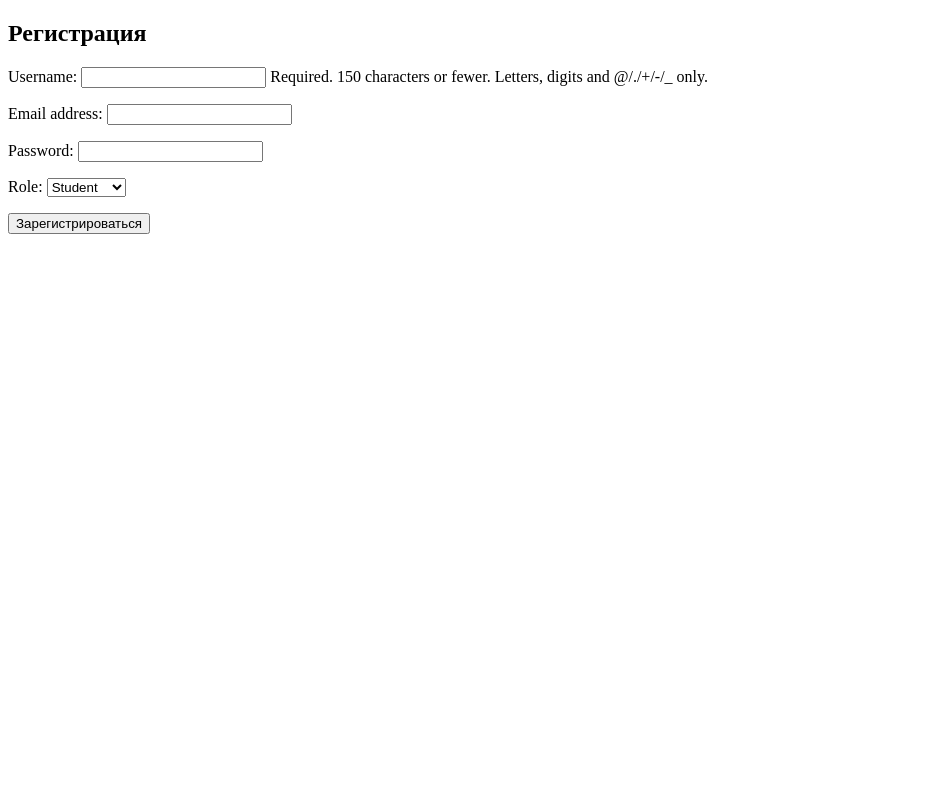
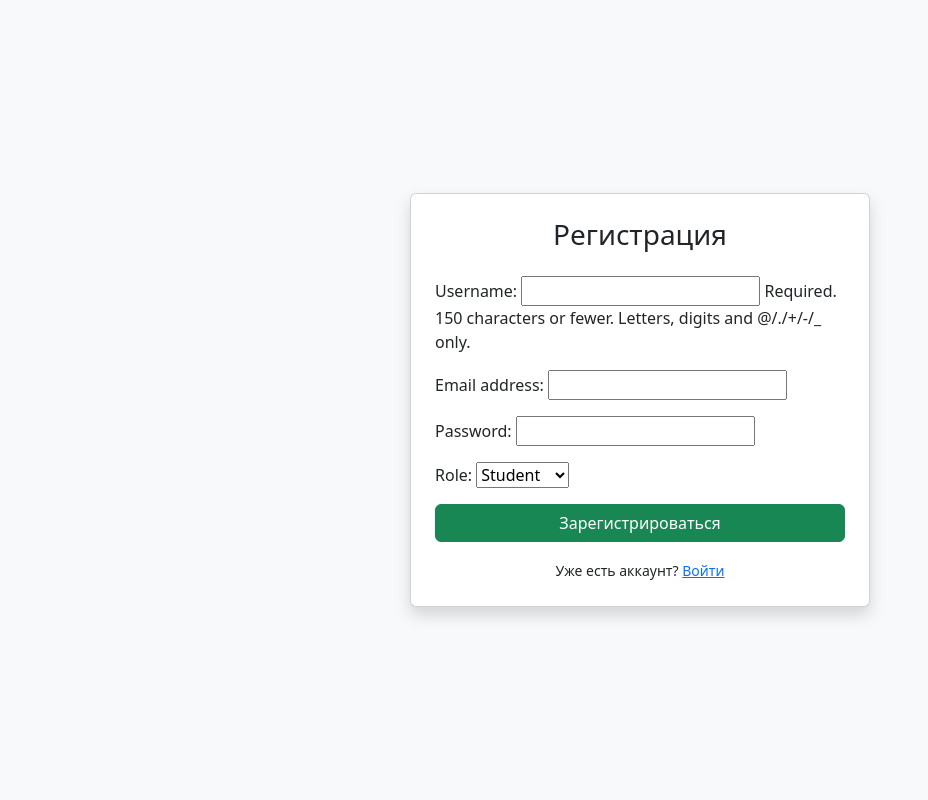
Before and after one commit to TastePate/campus_job, a Django app: page /register/ in a window 1280 px wide. Shown: the whole page, without its empty margins (0-928 px from the left). Run offline with Django 4.2, Linux system fonts and the light colour scheme.

Commit message:
Added UI for login and registration pages

```diff
--- a/campus_job/jobs/templates/jobs/register.html
+++ b/campus_job/jobs/templates/jobs/register.html
@@ -1,15 +1,38 @@
 <!DOCTYPE html>
-<html lang="en">
+<html lang="ru">
 <head>
     <meta charset="UTF-8">
-    <title>Title</title>
+    <title>Регистрация — Campus Jobs</title>
+    <meta name="viewport" content="width=device-width, initial-scale=1">
+
+    <!-- Bootstrap -->
+    <link href="https://cdn.jsdelivr.net/npm/bootstrap@5.3.3/dist/css/bootstrap.min.css" rel="stylesheet">
 </head>
-<body>
-    <h2>Регистрация</h2>
-    <form method="post">
-    {% csrf_token %}
-    {{ form.as_p }}
-    <button type="submit">Зарегистрироваться</button>
-</form>
+<body class="bg-light">
+
+<div class="container vh-100 d-flex justify-content-center align-items-center">
+    <div class="card shadow p-4" style="max-width: 460px; width: 100%;">
+        <h3 class="text-center mb-4">Регистрация</h3>
+
+        <form method="post">
+            {% csrf_token %}
+            {{ form.as_p }}
+
+            <div class="d-grid mt-3">
+                <button type="submit" class="btn btn-success">
+                    Зарегистрироваться
+                </button>
+            </div>
+        </form>
+
+        <div class="text-center mt-3">
+            <small>
+                Уже есть аккаунт?
+                <a href="{% url 'login' %}">Войти</a>
+            </small>
+        </div>
+    </div>
+</div>
+
 </body>
 </html>
```
Also changed, not shown: campus_job/jobs/templates/jobs/login.html (+32 -9 lines).
